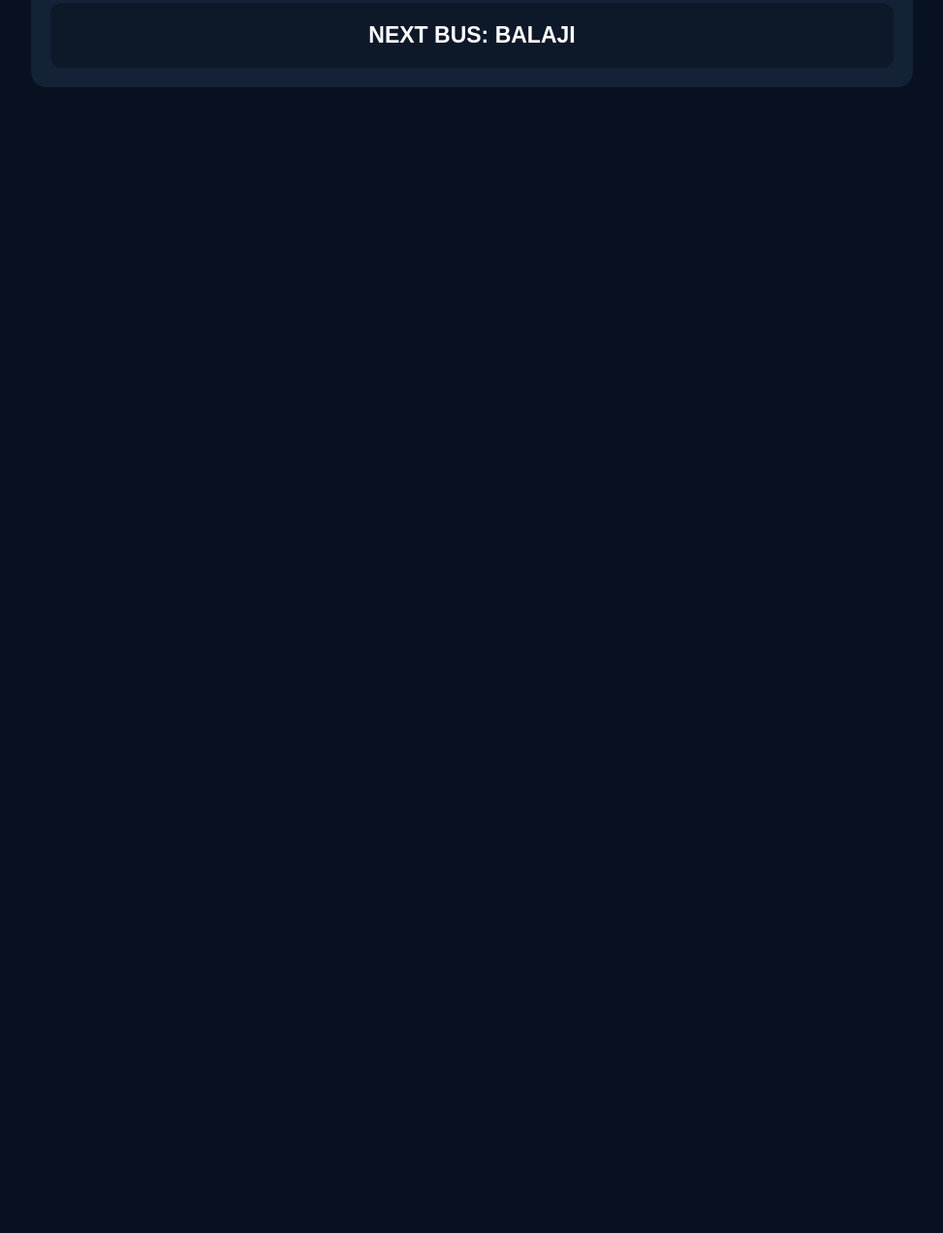
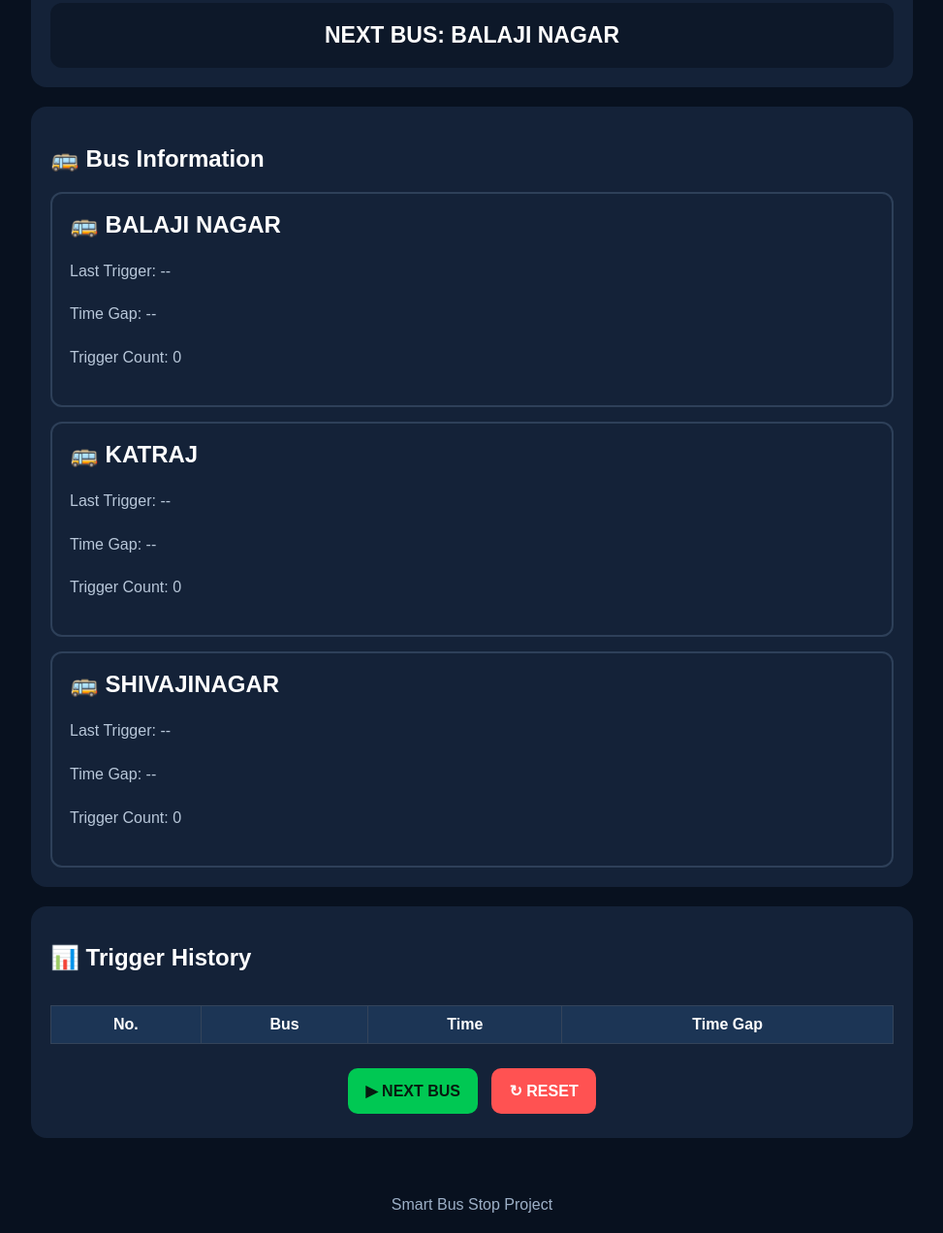
Before and after one commit to gurughutukade9-dev/smart-bus-stop, a plain HTML site: page index.html in a window 1280 px wide. Shown: the part 238-1510 px from the top of the page at 97% size, without its empty margins (153-1126 px from the left). Before the commit the page ends 800 px from the top, so only its background shows below. Drawn offline with Linux system fonts and the light colour scheme.

Commit message:
Update index.html

```diff
--- a/index.html
+++ b/index.html
@@ -136,4 +136,179 @@ footer {
     <div class="card">
         <h2>📡 System Status</h2>
         <div class="status" id="nextBus">
-            NEXT BUS: BALAJI
+            NEXT BUS: BALAJI NAGAR
+        </div>
+    </div>
+
+    <div class="card">
+        <h2>🚌 Bus Information</h2>
+
+        <div class="bus" id="bus0">
+            <h2>🚌 BALAJI NAGAR</h2>
+            <div class="info">
+                <p>Last Trigger: <span id="time0">--</span></p>
+                <p>Time Gap: <span id="gap0">--</span></p>
+                <p>Trigger Count: <span id="count0">0</span></p>
+            </div>
+        </div>
+
+        <div class="bus" id="bus1">
+            <h2>🚌 KATRAJ</h2>
+            <div class="info">
+                <p>Last Trigger: <span id="time1">--</span></p>
+                <p>Time Gap: <span id="gap1">--</span></p>
+                <p>Trigger Count: <span id="count1">0</span></p>
+            </div>
+        </div>
+
+        <div class="bus" id="bus2">
+            <h2>🚌 SHIVAJINAGAR</h2>
+            <div class="info">
+                <p>Last Trigger: <span id="time2">--</span></p>
+                <p>Time Gap: <span id="gap2">--</span></p>
+                <p>Trigger Count: <span id="count2">0</span></p>
+            </div>
+        </div>
+
+    </div>
+
+    <div class="card">
+        <h2>📊 Trigger History</h2>
+
+        <div class="history">
+            <table>
+                <thead>
+                    <tr>
+                        <th>No.</th>
+                        <th>Bus</th>
+                        <th>Time</th>
+                        <th>Time Gap</th>
+                    </tr>
+                </thead>
+                <tbody id="history"></tbody>
+            </table>
+        </div>
+
+        <div class="buttons">
+            <button class="trigger" onclick="triggerBus()">
+                ▶ NEXT BUS
+            </button>
+
+            <button class="reset" onclick="resetSystem()">
+                ↻ RESET
+            </button>
+        </div>
+    </div>
+
+</div>
+
+<footer>
+    Smart Bus Stop Project
+</footer>
+
+<script>
+
+const buses = [
+    "BALAJI NAGAR",
+    "KATRAJ",
+    "SHIVAJINAGAR"
+];
+
+let next = 0;
+let total = 0;
+let lastTrigger = null;
+
+let counts = [0,0,0];
+let historyData = [];
+
+function triggerBus() {
+
+    const now = new Date();
+    const time = now.toLocaleTimeString();
+
+    let gap = "Start";
+
+    if(lastTrigger !== null) {
+        gap = Math.round((now - lastTrigger)/1000) + " sec";
+    }
+
+    lastTrigger = now;
+
+    const busName = buses[next];
+
+    counts[next]++;
+    total++;
+
+    document.getElementById("time"+next).textContent = time;
+    document.getElementById("gap"+next).textContent = gap;
+    document.getElementById("count"+next).textContent = counts[next];
+
+    document.querySelectorAll(".bus").forEach(el => {
+        el.classList.remove("active");
+    });
+
+    document.getElementById("bus"+next).classList.add("active");
+
+    historyData.unshift({
+        number: total,
+        bus: busName,
+        time: time,
+        gap: gap
+    });
+
+    next = (next + 1) % buses.length;
+
+    document.getElementById("nextBus").textContent =
+        "NEXT BUS: " + buses[next];
+
+    showHistory();
+}
+
+function showHistory() {
+
+    const table = document.getElementById("history");
+    table.innerHTML = "";
+
+    historyData.forEach(item => {
+
+        const row = document.createElement("tr");
+
+        [item.number, item.bus, item.time, item.gap].forEach(value => {
+            const cell = document.createElement("td");
+            cell.textContent = value;
+            row.appendChild(cell);
+        });
+
+        table.appendChild(row);
+    });
+}
+
+function resetSystem() {
+
+    next = 0;
+    total = 0;
+    lastTrigger = null;
+
+    counts = [0,0,0];
+    historyData = [];
+
+    for(let i=0;i<3;i++) {
+        document.getElementById("time"+i).textContent = "--";
+        document.getElementById("gap"+i).textContent = "--";
+        document.getElementById("count"+i).textContent = "0";
+    }
+
+    document.querySelectorAll(".bus").forEach(el => {
+        el.classList.remove("active");
+    });
+
+    document.getElementById("nextBus").textContent =
+        "NEXT BUS: BALAJI NAGAR";
+
+    document.getElementById("history").innerHTML = "";
+}
+
+</script>
+
+</body>
+</html>
```
